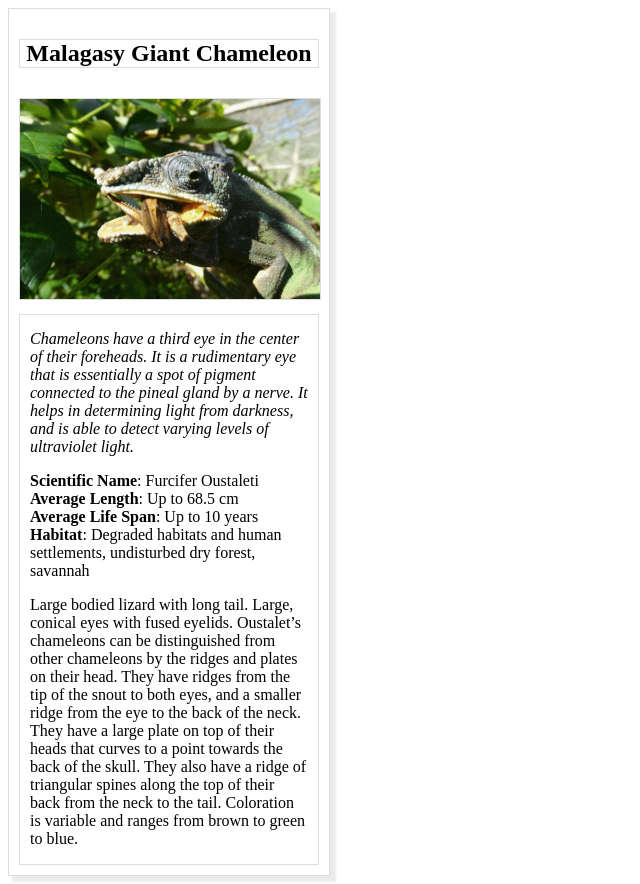
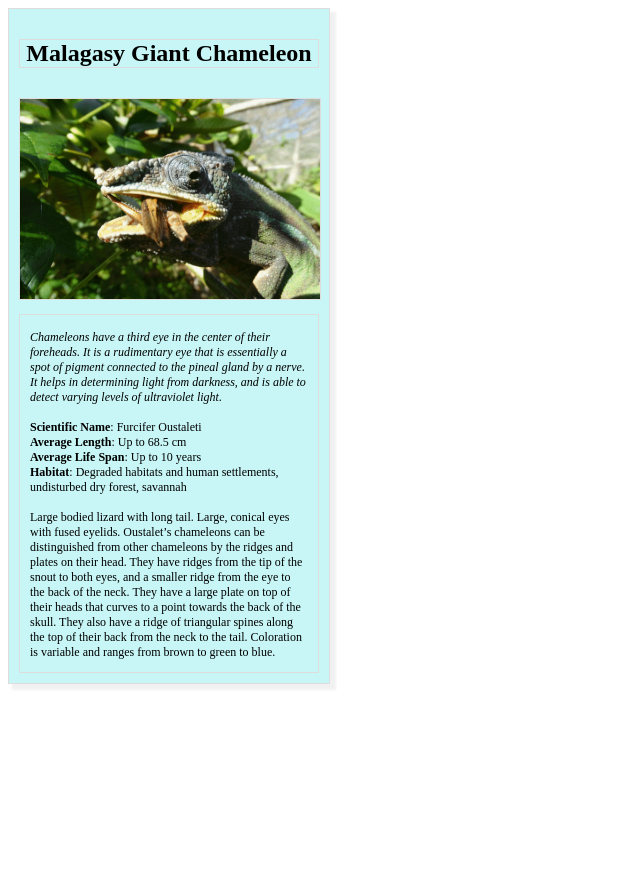
Before and after one commit to amirna2/udacity-frontend-dev, a plain HTML site: page fend-animal-trading-cards-master/card.html in a window 1280 px wide. Shown: the whole page, without its empty margins (0-640 px from the left). After the commit the page ends 800 px from the top, so only its background shows below. Drawn offline with Linux system fonts and the light colour scheme.

Commit message:
renamed selectors and added background color

```diff
--- a/fend-animal-trading-cards-master/card.html
+++ b/fend-animal-trading-cards-master/card.html
@@ -13,11 +13,11 @@
 		<img class="card-picture solid-border" src="Chameleon.gif" alt="Furcifer Oustaleti">
 		<div class="card-text solid-border" >
 			<!-- your favorite animal's interesting fact goes here -->
-			<p class="text-padding fact-top">Chameleons have a third eye in the center of their foreheads. It is a rudimentary eye
+			<p class="text-style fact-top">Chameleons have a third eye in the center of their foreheads. It is a rudimentary eye
 that is essentially a spot of pigment connected to the pineal gland by a nerve. It helps
 in determining light from darkness, and is able to detect varying levels of ultraviolet
 light.</p>
-			<ul class="text-padding fact-list">
+			<ul class="text-style fact-list">
 				<!-- your favorite animal's list items go here -->
 				<li><span class="fact-label">Scientific Name</span>: Furcifer Oustaleti</li>
 				<li><span class="fact-label">Average Length</span>: Up to 68.5 cm</li>
@@ -26,7 +26,7 @@ light.</p>
 and human settlements, undisturbed dry forest, savannah</li>
 			</ul>
 			<!-- your favorite animal's description goes here -->
-			<p class="text-padding">Large bodied lizard with long tail. Large, conical eyes with fused
+			<p class="text-style">Large bodied lizard with long tail. Large, conical eyes with fused
 eyelids. Oustalet’s chameleons can be distinguished from other chameleons by the
 ridges and plates on their head. They have ridges from the tip of the snout to both eyes,
 and a smaller ridge from the eye to the back of the neck. They have a large plate on top
--- a/fend-animal-trading-cards-master/styles.css
+++ b/fend-animal-trading-cards-master/styles.css
@@ -1,8 +1,9 @@
 .card {
     height: auto;
     width: 300px;
-    box-shadow: 5px 5px 2px 1px rgba(153,153,153,0.2);
+    box-shadow: 5px 5px 2px 1px rgba(183,183,183,0.2);
     padding: 10px;
+    background-color: rgb(200, 245, 245);
 }
 .card-title {
     text-align: center;
@@ -16,7 +17,8 @@
 .card-text {
     margin-top: 10px;
 }
-.text-padding {
+.text-style {
+    font-size: 12px;
     margin-top: 15px;
     padding-left: 10px;
     padding-right: 10px;
```
